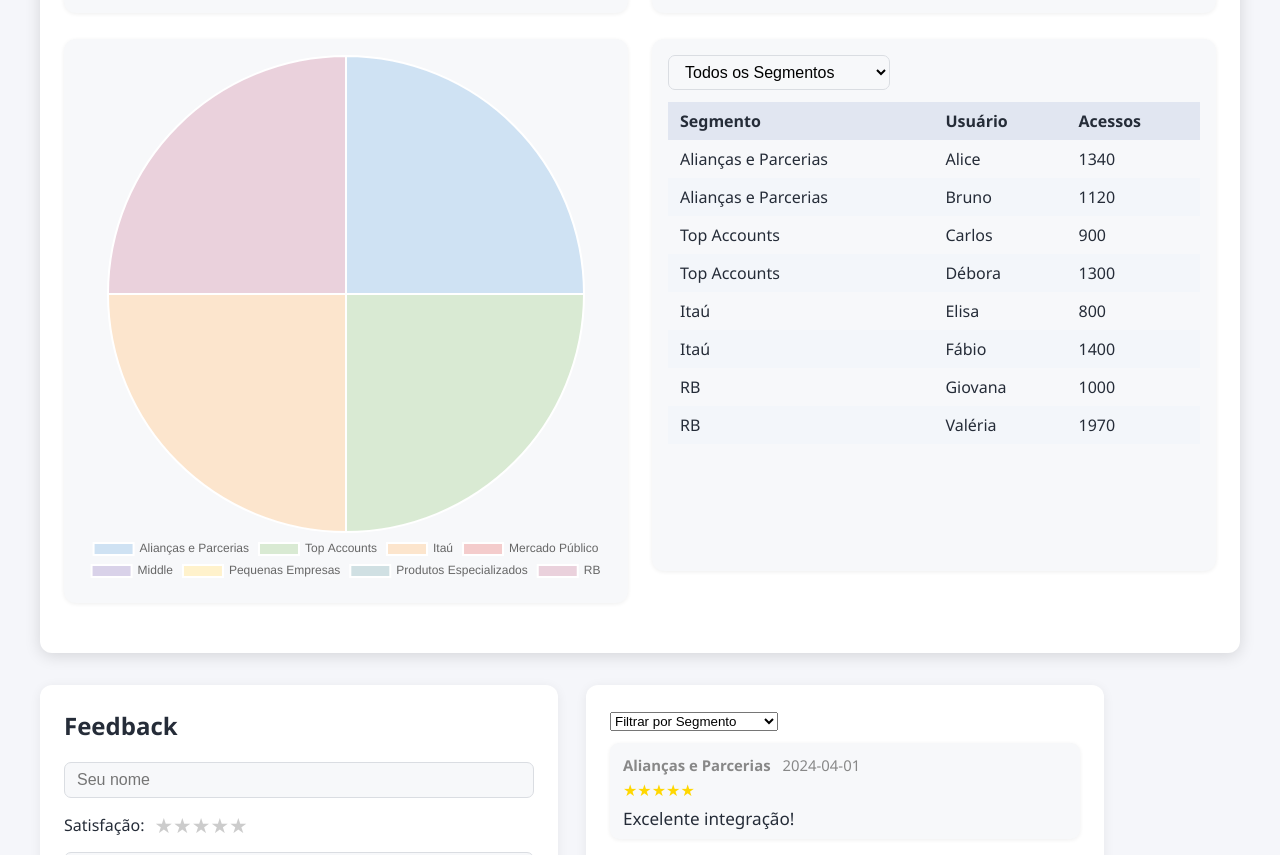
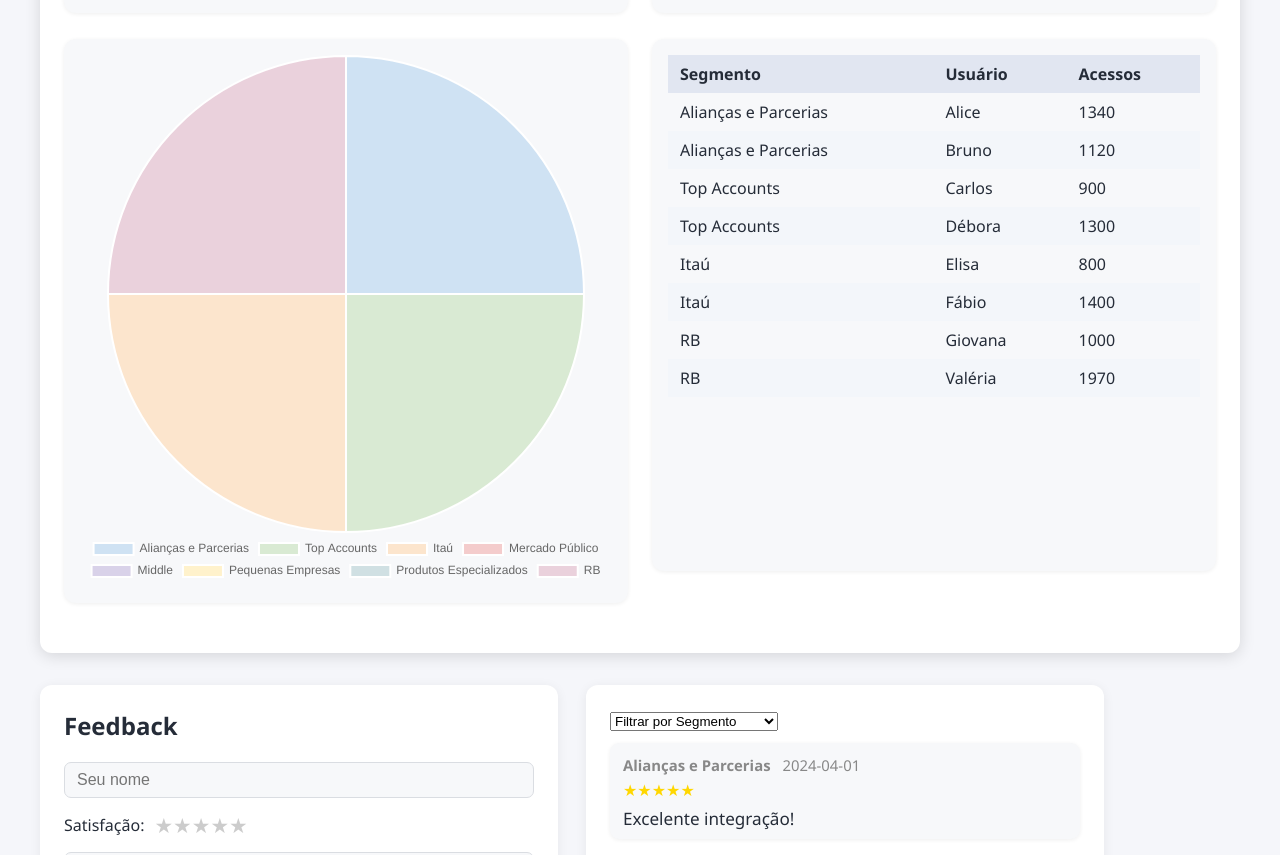
Before and after one commit to FabricioOliveiraTicket/Painel---Gerencial, a plain HTML site: page index.html in a window 1280 px wide. Shown: the part 1160-2015 px from the top of the page. Drawn offline with nearby package versions, Linux system fonts and the light colour scheme.

Commit message:
Add files via upload

```diff
--- a/index.html
+++ b/index.html
@@ -83,20 +83,7 @@
           <canvas id="usersBySegment"></canvas>
         </div>
         <div class="table-card">
-          <!-- NOVO filtro de Segmento para tabela e gráficos -->
-          <div class="segmento-table-filter">
-            <select id="segmento-tabela-select">
-              <option value="">Todos os Segmentos</option>
-              <option>Alianças e Parcerias</option>
-              <option>Top Accounts</option>
-              <option>Itaú</option>
-              <option>Mercado Público</option>
-              <option>Middle</option>
-              <option>Pequenas Empresas</option>
-              <option>Produtos Especializados</option>
-              <option>RB</option>
-            </select>
-          </div>
+          <!-- Filtro de segmento removido conforme solicitado -->
           <table>
             <thead>
               <tr>
```
